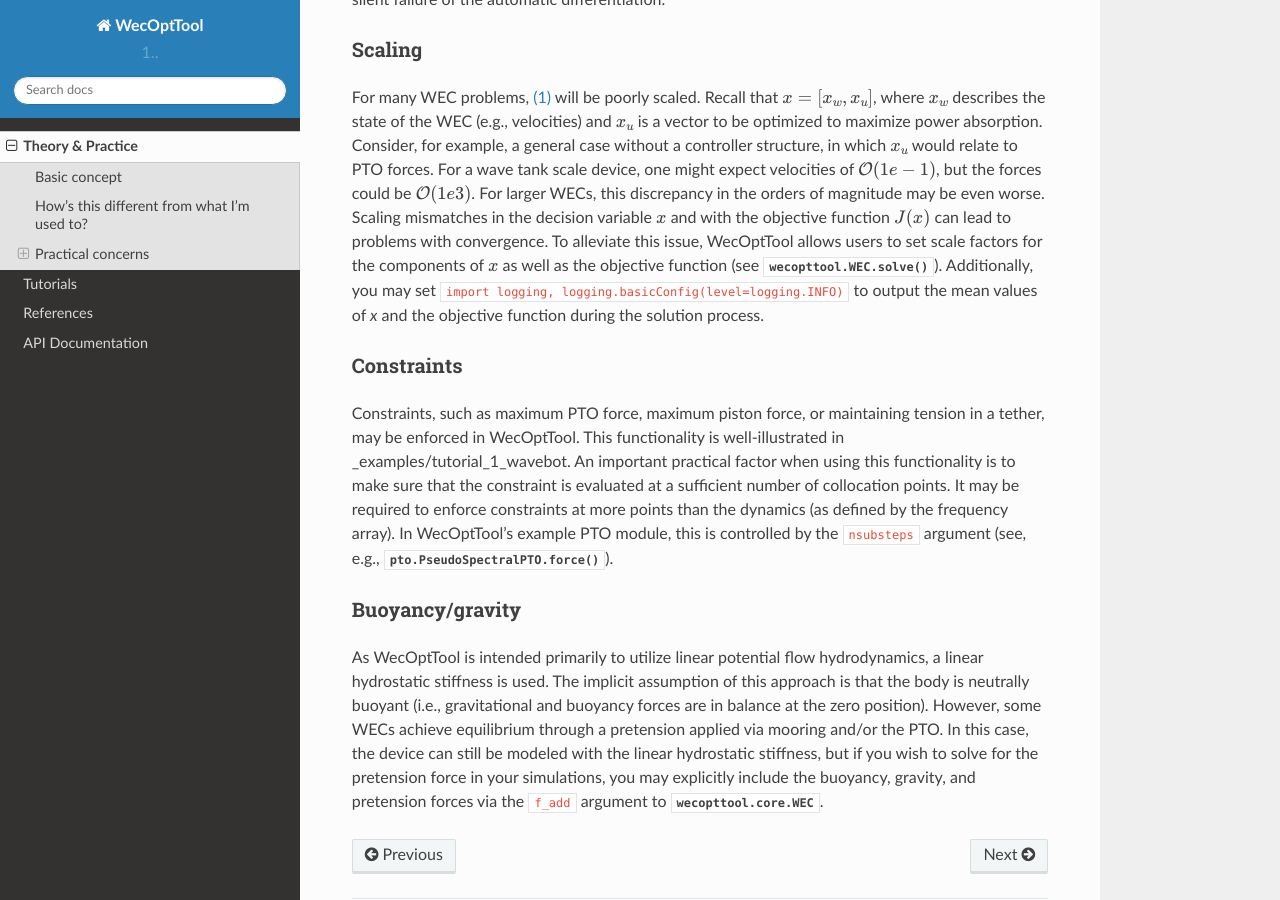
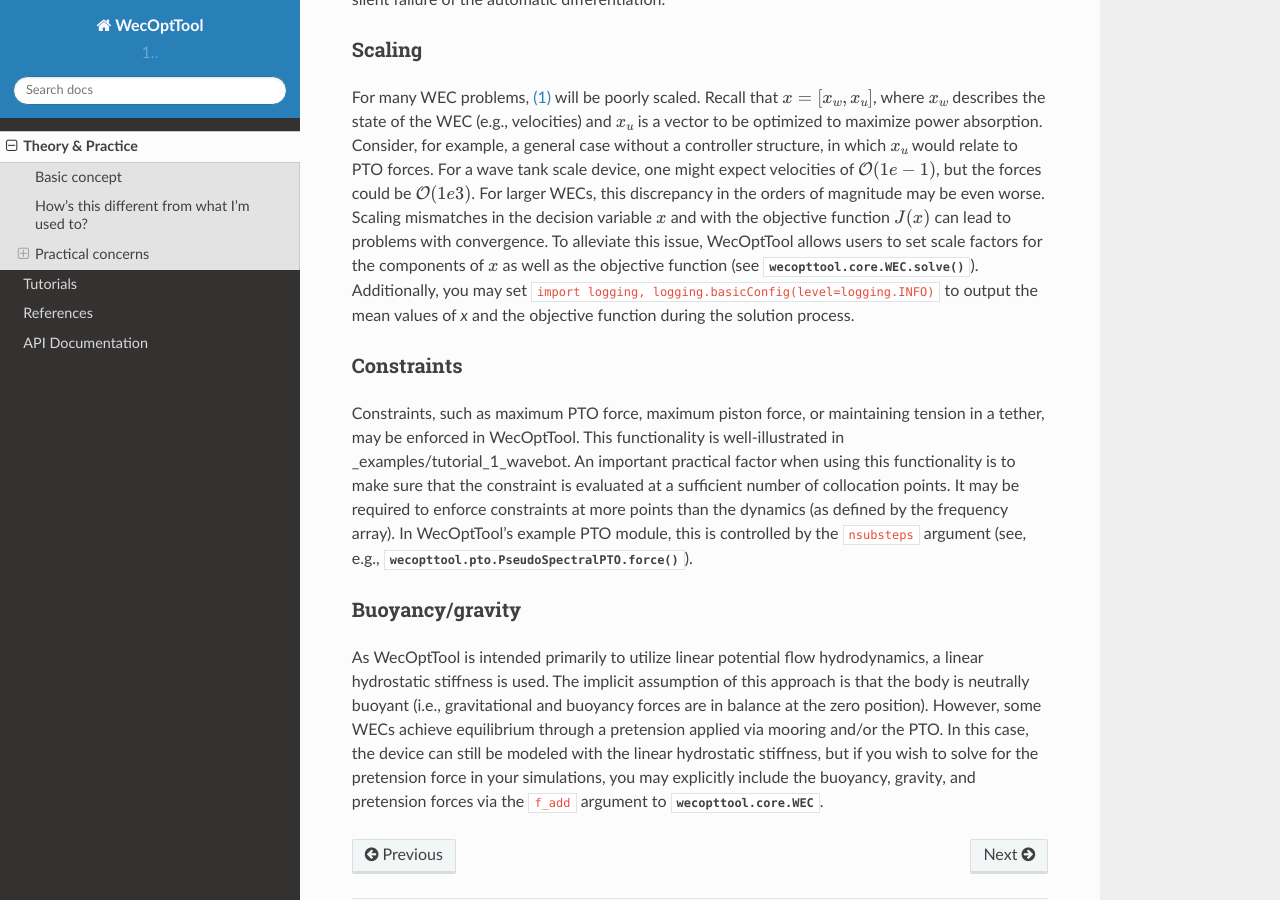
Before and after one commit to sandialabs/WecOptTool, a Sphinx documentation site: the page built from docs/source/theory.rst, in a window 1280 px wide and 900 px high, scrolled down 3100 px. Built offline with Sphinx 7.4.7 and the Read the Docs theme 2.0.0, drawn with Linux system fonts in a browser that asks for light colours; pages that are not in the unit, such as notebooks, are missing from menus; cross-references to code outside the pages are shown as plain code.

Commit message:
hyperlink to source API

```diff
--- a/docs/source/theory.rst
+++ b/docs/source/theory.rst
@@ -91,7 +91,7 @@
 For a wave tank scale device, one might expect velocities of :math:`\mathcal{O}(1e-1)`, but the forces could be :math:`\mathcal{O}(1e3)`.
 For larger WECs, this discrepancy in the orders of magnitude may be even worse.
 Scaling mismatches in the decision variable :math:`x` and with the objective function :math:`J(x)` can lead to problems with convergence.
-To alleviate this issue, WecOptTool allows users to set scale factors for the components of :math:`x` as well as the objective function (see :meth:`wecopttool.WEC.solve`).
+To alleviate this issue, WecOptTool allows users to set scale factors for the components of :math:`x` as well as the objective function (see :meth:`wecopttool.core.WEC.solve`).
 Additionally, you may set :code:`import logging, logging.basicConfig(level=logging.INFO)` to output the mean values of `x` and the objective function during the solution process.
 
 Constraints
@@ -100,7 +100,7 @@
 This functionality is well-illustrated in :doc:`_examples/tutorial_1_wavebot`.
 An important practical factor when using this functionality is to make sure that the constraint is evaluated at a sufficient number of collocation points.
 It may be required to enforce constraints at more points than the dynamics (as defined by the frequency array).
-In WecOptTool's example PTO module, this is controlled by the :code:`nsubsteps` argument (see, e.g., :py:meth:`pto.PseudoSpectralPTO.force`).
+In WecOptTool's example PTO module, this is controlled by the :code:`nsubsteps` argument (see, e.g., :py:meth:`wecopttool.pto.PseudoSpectralPTO.force`).
 
 Buoyancy/gravity
 ^^^^^^^^^^^^^^^^
```
